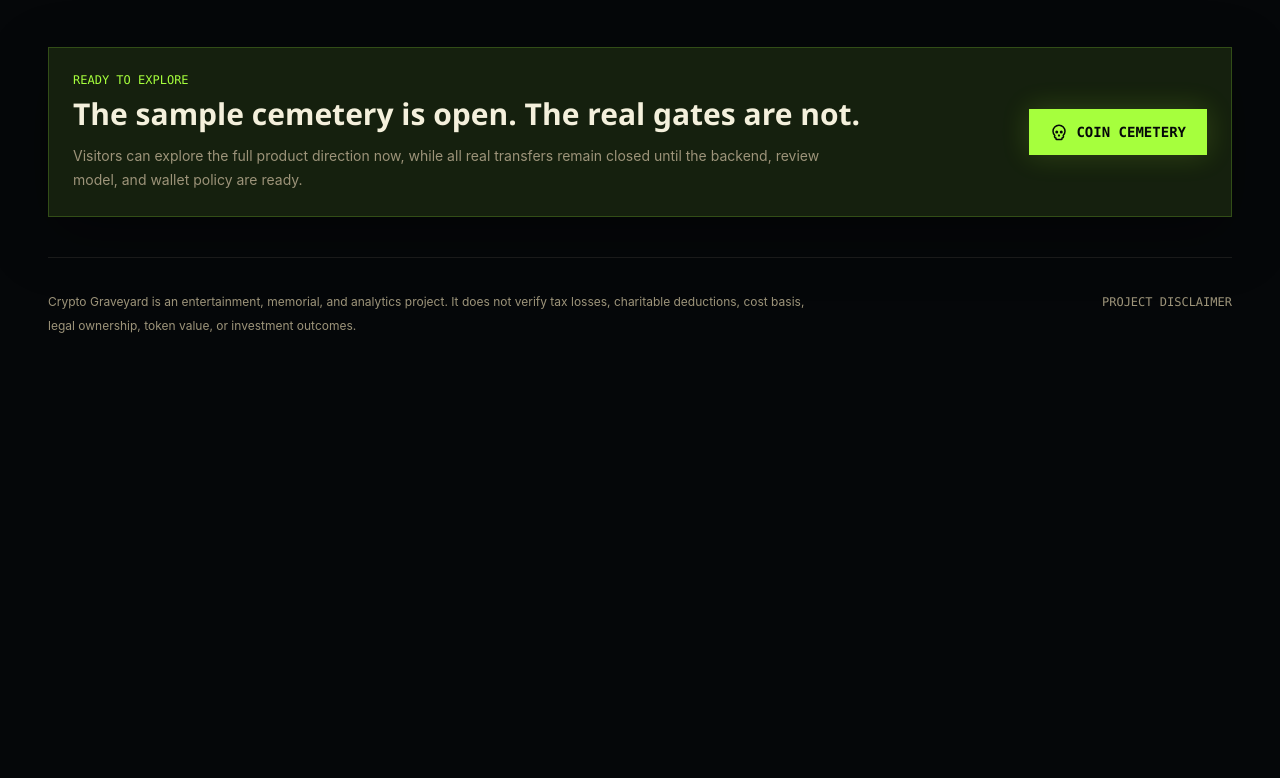
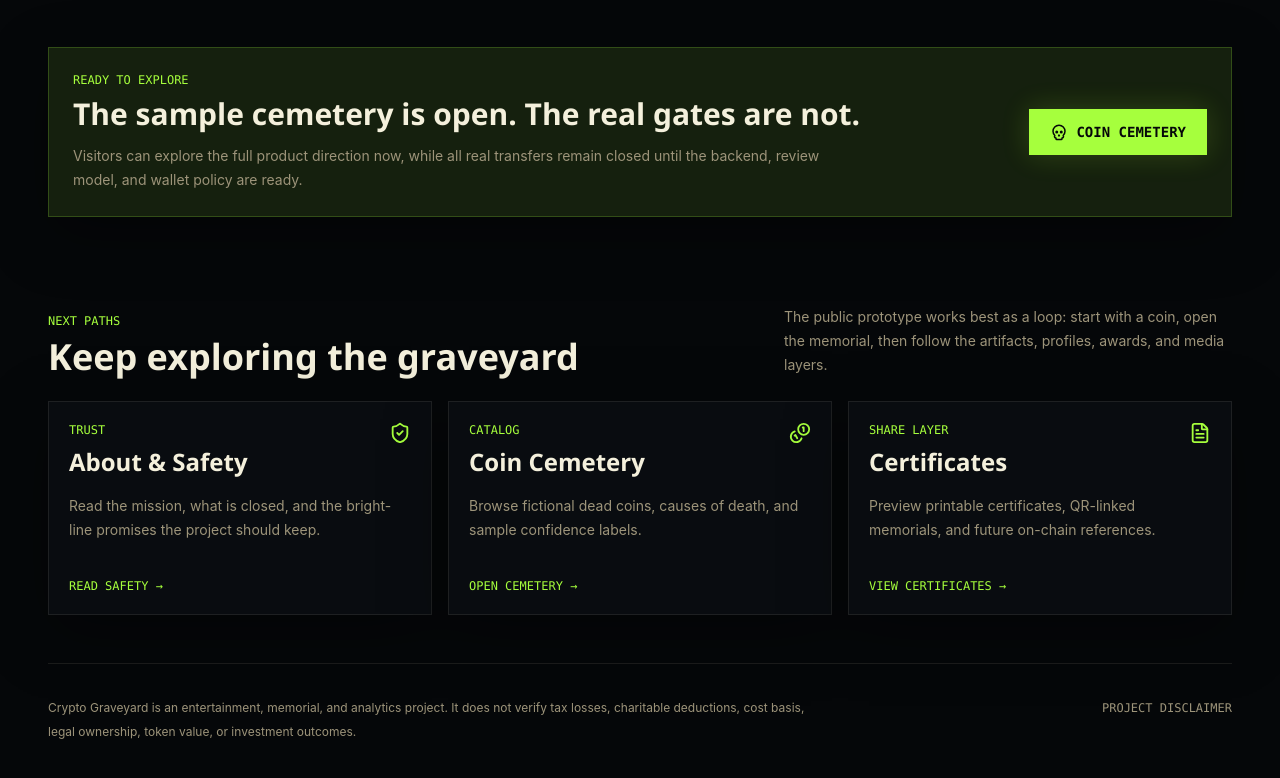
Before and after one commit to CryptoGraveyard/website, a Next.js app: page /faq in a window 1280 px wide. Shown: the part 1965-2743 px from the top of the page. Before the commit the page ends 2359 px from the top, so only its background shows below. Built offline with nearby package versions, Linux system fonts and the light colour scheme.

Commit message:
Connect public prototype pages

```diff
--- a/app/about/page.tsx
+++ b/app/about/page.tsx
@@ -9,6 +9,7 @@ import {
   ShieldCheck
 } from "lucide-react";
 import { DisclaimerFooter } from "../components/DisclaimerFooter";
+import { KeepExploring } from "../components/KeepExploring";
 import { SiteNav } from "../components/SiteNav";
 
 export const metadata: Metadata = {
@@ -212,6 +213,8 @@ export default function AboutPage() {
         </div>
       </section>
 
+      <KeepExploring current="about" />
+
       <DisclaimerFooter variant="standard" />
     </main>
   );
--- a/app/awards/page.tsx
+++ b/app/awards/page.tsx
@@ -2,6 +2,7 @@ import type { Metadata } from "next";
 import Link from "next/link";
 import { Award, BadgeCheck, Crown, Gem, Medal, ShieldCheck, Sparkles, Trophy } from "lucide-react";
 import { DisclaimerFooter } from "../components/DisclaimerFooter";
+import { KeepExploring } from "../components/KeepExploring";
 import { SectionIntro } from "../components/SectionIntro";
 import { SiteNav } from "../components/SiteNav";
 import { awardGuardrails, awardPrograms } from "../content/sampleData";
@@ -250,6 +251,8 @@ export default function AwardsPage() {
         </div>
       </section>
 
+      <KeepExploring current="awards" />
+
       <DisclaimerFooter variant="demo" />
     </main>
   );
--- a/app/bagholders/page.tsx
+++ b/app/bagholders/page.tsx
@@ -2,6 +2,7 @@ import type { Metadata } from "next";
 import Link from "next/link";
 import { BadgeCheck, Crown, ShieldCheck, Skull, Trophy, UsersRound } from "lucide-react";
 import { DisclaimerFooter } from "../components/DisclaimerFooter";
+import { KeepExploring } from "../components/KeepExploring";
 import { SectionIntro } from "../components/SectionIntro";
 import { SiteNav } from "../components/SiteNav";
 import { bagholderProfileNotes, bagholderProfiles } from "../content/sampleData";
@@ -171,6 +172,8 @@ export default function BagholdersPage() {
         </div>
       </section>
 
+      <KeepExploring current="bagholders" />
+
       <DisclaimerFooter variant="demo" />
     </main>
   );
--- a/app/cemetery/page.tsx
+++ b/app/cemetery/page.tsx
@@ -2,6 +2,7 @@ import type { Metadata } from "next";
 import Link from "next/link";
 import { Ghost, Search, ShieldCheck, Skull, Trophy } from "lucide-react";
 import { DisclaimerFooter } from "../components/DisclaimerFooter";
+import { KeepExploring } from "../components/KeepExploring";
 import { SectionIntro } from "../components/SectionIntro";
 import { SiteNav } from "../components/SiteNav";
 import { cemeteryCoins, cemeteryStats, getCoinSlug } from "../content/sampleData";
@@ -189,6 +190,8 @@ export default function CemeteryPage() {
         </div>
       </section>
 
+      <KeepExploring current="cemetery" />
+
       <DisclaimerFooter variant="demo" />
     </main>
   );
--- a/app/certificates/page.tsx
+++ b/app/certificates/page.tsx
@@ -2,6 +2,7 @@ import type { Metadata } from "next";
 import Link from "next/link";
 import { BadgeCheck, FileText, Ghost, QrCode, ShieldCheck, Sparkles } from "lucide-react";
 import { DisclaimerFooter } from "../components/DisclaimerFooter";
+import { KeepExploring } from "../components/KeepExploring";
 import { SectionIntro } from "../components/SectionIntro";
 import { SiteNav } from "../components/SiteNav";
 import { certificateFields } from "../content/sampleData";
@@ -172,6 +173,8 @@ export default function CertificatesPage() {
         </div>
       </section>
 
+      <KeepExploring current="certificates" />
+
       <DisclaimerFooter variant="sample" />
     </main>
   );
--- /dev/null
+++ b/app/components/KeepExploring.tsx
@@ -0,0 +1,184 @@
+import Link from "next/link";
+import {
+  BadgeCheck,
+  Coins,
+  FileText,
+  Gem,
+  Ghost,
+  HelpCircle,
+  Radio,
+  ShieldCheck,
+  Trophy,
+  UsersRound
+} from "lucide-react";
+
+type PublicRouteKey =
+  | "cemetery"
+  | "memorial"
+  | "hall"
+  | "awards"
+  | "bagholders"
+  | "headstones"
+  | "certificates"
+  | "livestream"
+  | "faq"
+  | "about";
+
+const routes: Record<
+  PublicRouteKey,
+  {
+    title: string;
+    eyebrow: string;
+    copy: string;
+    href: string;
+    cta: string;
+    icon: typeof Coins;
+  }
+> = {
+  cemetery: {
+    title: "Coin Cemetery",
+    eyebrow: "Catalog",
+    copy: "Browse fictional dead coins, causes of death, and sample confidence labels.",
+    href: "/cemetery",
+    cta: "Open cemetery",
+    icon: Coins
+  },
+  memorial: {
+    title: "Sample Memorial",
+    eyebrow: "Burial record",
+    copy: "See the full sample artifact: eulogy, timeline, values, certificate hooks, and labels.",
+    href: "/memorial/sample",
+    cta: "Open memorial",
+    icon: Ghost
+  },
+  hall: {
+    title: "Hall of Fame",
+    eyebrow: "Leaderboard",
+    copy: "Compare fictional round trips, legendary bags, and community recognition metrics.",
+    href: "/hall-of-fame",
+    cta: "View rankings",
+    icon: Trophy
+  },
+  awards: {
+    title: "Awards & Plaques",
+    eyebrow: "Recognition",
+    copy: "Preview monthly awards, annual crowns, plaque language, and award guardrails.",
+    href: "/awards",
+    cta: "View awards",
+    icon: BadgeCheck
+  },
+  bagholders: {
+    title: "Bagholders",
+    eyebrow: "Profiles",
+    copy: "Meet fictional participants, badges, masked-wallet defaults, and future profile logic.",
+    href: "/bagholders",
+    cta: "View profiles",
+    icon: UsersRound
+  },
+  headstones: {
+    title: "Headstones",
+    eyebrow: "Collectibles",
+    copy: "Preview pixel trait language, rarity tiers, and the collectible art layer.",
+    href: "/headstones",
+    cta: "View headstones",
+    icon: Gem
+  },
+  certificates: {
+    title: "Certificates",
+    eyebrow: "Share layer",
+    copy: "Preview printable certificates, QR-linked memorials, and future on-chain references.",
+    href: "/certificates",
+    cta: "View certificates",
+    icon: FileText
+  },
+  livestream: {
+    title: "Livestream",
+    eyebrow: "Media",
+    copy: "See the future automated stream loop, burial alerts, and always-on cemetery programming.",
+    href: "/livestream",
+    cta: "View stream concept",
+    icon: Radio
+  },
+  faq: {
+    title: "FAQ",
+    eyebrow: "Safety",
+    copy: "Answer wallet, tax, privacy, collectibles, and pre-launch questions before they get weird.",
+    href: "/faq",
+    cta: "Read FAQ",
+    icon: HelpCircle
+  },
+  about: {
+    title: "About & Safety",
+    eyebrow: "Trust",
+    copy: "Read the mission, what is closed, and the bright-line promises the project should keep.",
+    href: "/about",
+    cta: "Read safety",
+    icon: ShieldCheck
+  }
+};
+
+const recommendations: Record<PublicRouteKey, PublicRouteKey[]> = {
+  cemetery: ["memorial", "hall", "bagholders"],
+  memorial: ["certificates", "awards", "headstones"],
+  hall: ["awards", "bagholders", "certificates"],
+  awards: ["hall", "headstones", "certificates"],
+  bagholders: ["hall", "awards", "headstones"],
+  headstones: ["awards", "certificates", "faq"],
+  certificates: ["memorial", "headstones", "faq"],
+  livestream: ["cemetery", "hall", "about"],
+  faq: ["about", "cemetery", "certificates"],
+  about: ["faq", "cemetery", "livestream"]
+};
+
+export function KeepExploring({
+  current,
+  title = "Keep exploring the graveyard",
+  copy = "The public prototype works best as a loop: start with a coin, open the memorial, then follow the artifacts, profiles, awards, and media layers."
+}: {
+  current: PublicRouteKey;
+  title?: string;
+  copy?: string;
+}) {
+  return (
+    <section className="relative z-10 mx-auto max-w-7xl py-12">
+      <div className="mb-6 flex flex-col justify-between gap-4 sm:flex-row sm:items-end">
+        <div>
+          <p className="font-mono text-xs uppercase text-acid-400">Next paths</p>
+          <h2 className="mt-2 font-display text-3xl font-bold text-bone-100 sm:text-4xl">
+            {title}
+          </h2>
+        </div>
+        <p className="max-w-md text-sm leading-6 text-bone-500">{copy}</p>
+      </div>
+
+      <div className="grid gap-4 lg:grid-cols-3">
+        {recommendations[current].map((key) => {
+          const route = routes[key];
+          const Icon = route.icon;
+
+          return (
+            <Link
+              key={route.href}
+              href={route.href}
+              className="group border border-bone-200/10 bg-grave-900/75 p-5 shadow-card transition hover:border-acid-400/50"
+            >
+              <div className="flex items-start justify-between gap-4">
+                <div>
+                  <p className="font-mono text-xs uppercase text-acid-400">{route.eyebrow}</p>
+                  <h3 className="mt-2 font-display text-2xl font-bold text-bone-100">
+                    {route.title}
+                  </h3>
+                </div>
+                <Icon className="text-acid-400" size={22} aria-hidden="true" />
+              </div>
+              <p className="mt-4 min-h-16 text-sm leading-6 text-bone-500">{route.copy}</p>
+              <p className="mt-5 font-mono text-xs uppercase text-acid-400 group-hover:text-bone-100">
+                {route.cta} →
+              </p>
+            </Link>
+          );
+        })}
+      </div>
+    </section>
+  );
+}
--- a/app/faq/page.tsx
+++ b/app/faq/page.tsx
@@ -2,6 +2,7 @@ import type { Metadata } from "next";
 import Link from "next/link";
 import { CircleHelp, FileWarning, ShieldCheck, Skull } from "lucide-react";
 import { DisclaimerFooter } from "../components/DisclaimerFooter";
+import { KeepExploring } from "../components/KeepExploring";
 import { SectionIntro } from "../components/SectionIntro";
 import { SiteNav } from "../components/SiteNav";
 import { neverAskItems } from "../content/safety";
@@ -144,6 +145,8 @@ export default function FAQPage() {
         </div>
       </section>
 
+      <KeepExploring current="faq" />
+
       <DisclaimerFooter variant="standard" />
     </main>
   );
--- a/app/hall-of-fame/page.tsx
+++ b/app/hall-of-fame/page.tsx
@@ -10,6 +10,7 @@ import {
   Trophy
 } from "lucide-react";
 import { DisclaimerFooter } from "../components/DisclaimerFooter";
+import { KeepExploring } from "../components/KeepExploring";
 import { SectionIntro } from "../components/SectionIntro";
 import { SiteNav } from "../components/SiteNav";
 
@@ -352,6 +353,8 @@ export default function HallOfFamePage() {
         </div>
       </section>
 
+      <KeepExploring current="hall" />
+
       <DisclaimerFooter variant="demo" />
     </main>
   );
--- a/app/headstones/page.tsx
+++ b/app/headstones/page.tsx
@@ -2,6 +2,7 @@ import type { Metadata } from "next";
 import Link from "next/link";
 import { Boxes, Gem, ShieldCheck, Sparkles, Trophy } from "lucide-react";
 import { DisclaimerFooter } from "../components/DisclaimerFooter";
+import { KeepExploring } from "../components/KeepExploring";
 import { SectionIntro } from "../components/SectionIntro";
 import { SiteNav } from "../components/SiteNav";
 import { headstoneSamples, rarityTiers, traitGroups } from "../content/sampleData";
@@ -197,6 +198,8 @@ export default function HeadstonesPage() {
         </div>
       </section>
 
+      <KeepExploring current="headstones" />
+
       <DisclaimerFooter variant="standard" />
     </main>
   );
--- a/app/livestream/page.tsx
+++ b/app/livestream/page.tsx
@@ -2,6 +2,7 @@ import type { Metadata } from "next";
 import Link from "next/link";
 import { BellRing, Clapperboard, Radio, TvMinimalPlay, Zap } from "lucide-react";
 import { DisclaimerFooter } from "../components/DisclaimerFooter";
+import { KeepExploring } from "../components/KeepExploring";
 import { SectionIntro } from "../components/SectionIntro";
 import { SiteNav } from "../components/SiteNav";
 import { liveSegments } from "../content/sampleData";
@@ -174,6 +175,8 @@ export default function LivestreamPage() {
         </div>
       </section>
 
+      <KeepExploring current="livestream" />
+
       <DisclaimerFooter variant="roadmap" />
     </main>
   );
--- a/app/memorial/sample/page.tsx
+++ b/app/memorial/sample/page.tsx
@@ -11,6 +11,7 @@ import {
   Trophy
 } from "lucide-react";
 import { DisclaimerFooter } from "../../components/DisclaimerFooter";
+import { KeepExploring } from "../../components/KeepExploring";
 import { SectionIntro } from "../../components/SectionIntro";
 import { SiteNav } from "../../components/SiteNav";
 
@@ -290,6 +291,8 @@ export default function SampleMemorialPage() {
         </div>
       </section>
 
+      <KeepExploring current="memorial" />
+
       <DisclaimerFooter variant="sample" />
     </main>
   );
```
